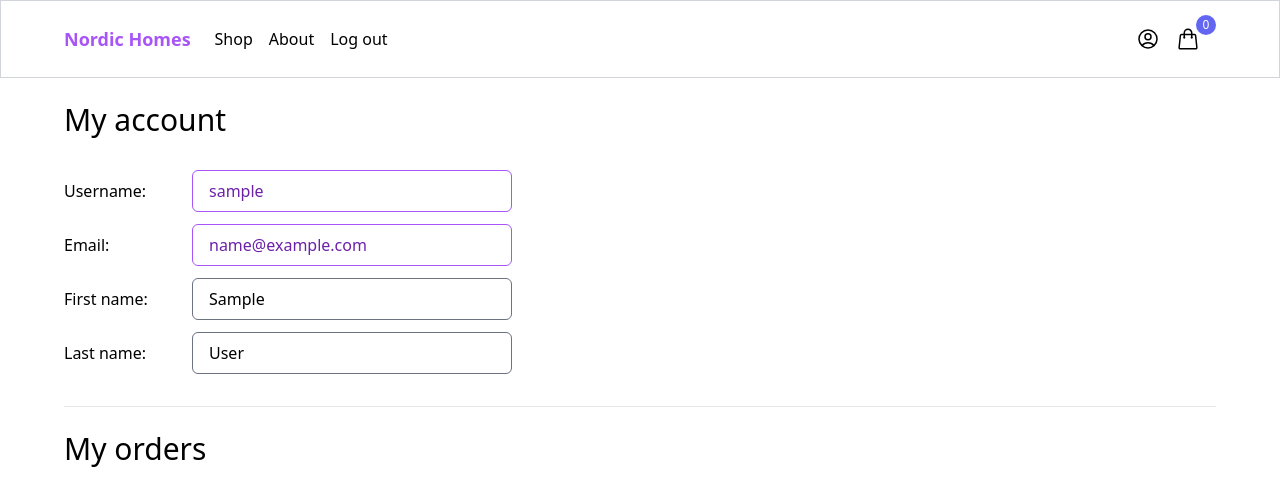
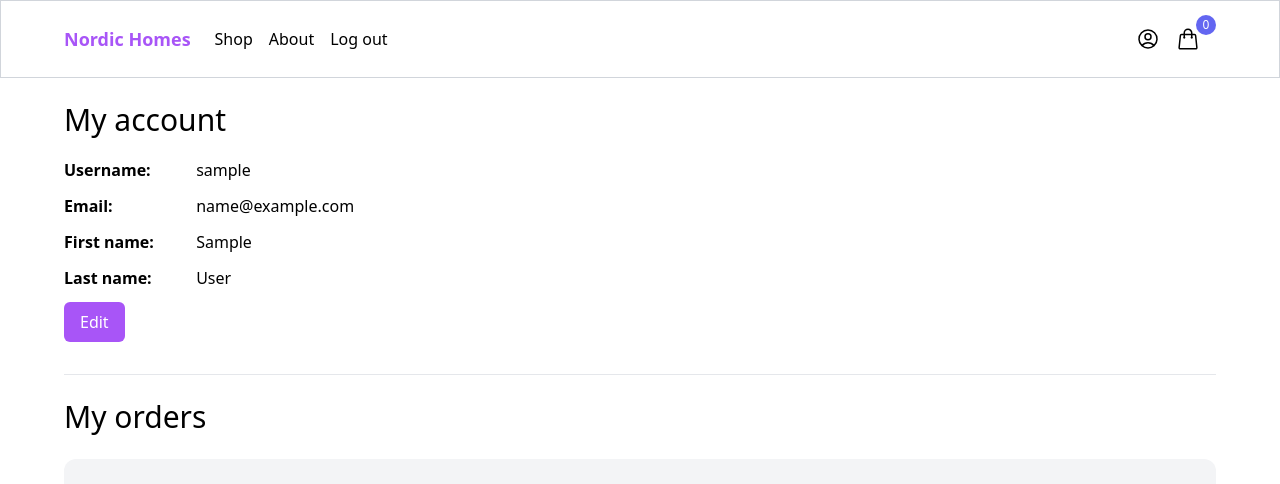
Before and after one commit to syyr66/Nordic-Homes-Website, a Django app: page /myaccount/ in a window 1280 px wide. Shown: the top 484 px of the page. Run offline with Django 5.2, Linux system fonts and the light colour scheme; the visitor is signed in with stand-in values (Sample User, id 1); some libraries are stand-ins or nearby versions.

Commit message:
create my_account & edit_account templates, views and urlpatterns

```diff
--- a/core/templates/core/myaccount.html
+++ b/core/templates/core/myaccount.html
@@ -6,14 +6,27 @@
 <div class="max-w-6xl mx-auto p-6 xl:px-0">
     <h1 class="mb-5 text-3xl">My account</h1>
     <div class="mb-8 space-y-3">
-        <label for="" class="inline-block w-32">Username: </label><input type="text" disabled class="inline-block w-80 mt-2 py-2 px-4 text-purple-800 bg-white border border-purple-500 rounded-md" value="{{ request.user.username }}">
-        <br>
-        <label for="" class="inline-block w-32">Email: </label><input type="email" disabled class="inline-block w-80 mt-2 py-2 px-4 text-purple-800 bg-white border border-purple-500 rounded-md" value="{{ request.user.email }}">
-        <br>
-        <label for="" class="inline-block w-32">First name: </label><input type="text" class="inline-block w-80 mt-2 py-2 px-4 bg-white border border-gray-500 rounded-md focus:outline focus:outline-offset-1 focus:outline-cyan-100" value="{{ request.user.first_name }}">
-        <br>
-        <label for="" class="inline-block w-32">Last name: </label><input type="text" class="inline-block w-80 mt-2 py-2 px-4 bg-white border border-gray-500 rounded-md focus:outline focus:outline-offset-1 focus:outline-cyan-100" value="{{ request.user.last_name }}">
-        <br>
+        <div>
+            <strong class="inline-block w-32">Username:</strong>
+            <span>{{ request.user.username }}</span>
+        </div>
+
+        <div>
+            <strong class="inline-block w-32">Email:</strong>
+            <span>{{ request.user.email }}</span>
+        </div>
+
+        <div>
+            <strong class="inline-block w-32">First name:</strong>
+            <span>{{ request.user.first_name }}</span>
+        </div>
+
+        <div>
+            <strong class="inline-block w-32">Last name:</strong>
+            <span>{{ request.user.last_name }}</span>
+        </div>
+
+        <a href="{% url 'core:edit_account' %}" class="inline-block py-2 px-4 rounded-md bg-purple-500 hover:bg-purple-700 text-white">Edit</a>
     </div>
 
     <hr>
--- a/core/urls.py
+++ b/core/urls.py
@@ -11,5 +11,6 @@ urlpatterns = [
     path('signup/', views.signup_user, name="signup_user"),
     path('login/', views.LoginUser.as_view(), name="login_user"),
     path('logout/', LogoutView.as_view(), name="logout_user"),
-    path('myaccount/', views.myaccount, name="my_account")
+    path('myaccount/', views.myaccount, name="my_account"),
+    path('myaccount/edit/', views.edit_account, name="edit_account")
 ]
--- a/core/views.py
+++ b/core/views.py
@@ -70,6 +70,12 @@ class LoginUser(LoginView):
         'title': 'Log in',
     }
 
+
 @login_required
 def myaccount(request):
     return render(request, 'core/myaccount.html')
+
+
+@login_required
+def edit_account(request):
+    return render(request, 'core/edit_account.html')
```
Also changed, not shown: core/templates/core/edit_account.html (added, +20 -0 lines).
